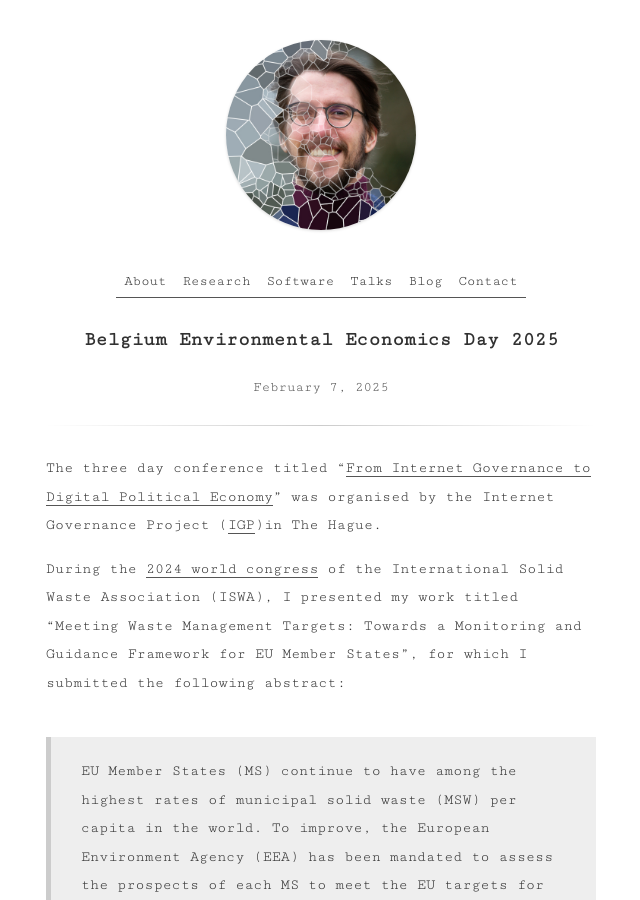
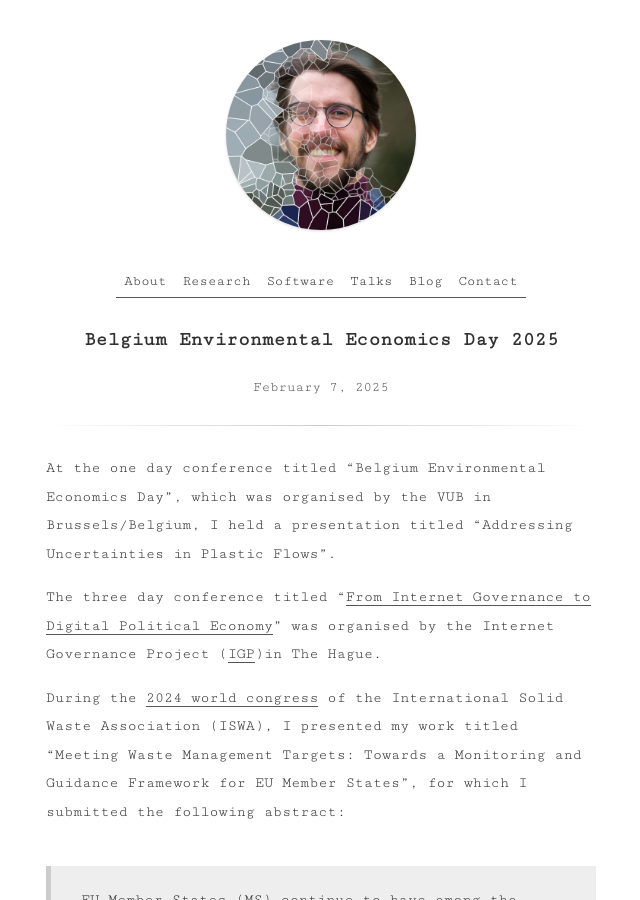
Before and after one commit to Christovis/Christovis.github.io, a Jekyll site: the page built from _talks/2025-02-07-talks-beed.md, in a window 1280 px wide and 900 px high. Shown: the whole window, without its empty margins (319-959 px from the left). Built offline with Jekyll 4.4.1, drawn with Linux system fonts in a browser that asks for light colours; some of the changed lines change nothing that is shown.

Commit message:
fix 404 error

```diff
--- a/_talks/2025-02-07-talks-beed.md
+++ b/_talks/2025-02-07-talks-beed.md
@@ -7,6 +7,8 @@
 author: Christoph Becker
 ---
 
+
+At the one day conference titled "Belgium Environmental Economics Day", which was organised by the VUB in Brussels/Belgium, I held a presentation titled "Addressing Uncertainties in Plastic Flows".
 
 The three day conference titled "[From Internet Governance to Digital Political Economy](https://www.internetgovernance.org/events/from-internet-governance-to-digital-political-economy/)" was organised
 by the Internet Governance Project ([IGP](https://www.internetgovernance.org/))in The Hague.
@@ -20,4 +22,4 @@
 >
 > Our indicator framework advances previous efforts, by taking an evidence-based, more holistic approach that captures and involves all relevant aspects and parties through the Bellagio principles. Furthermore, we uncover higher-order signals within the set of indicators by using a novel methodology based on state-of-the-art data analytics. The framework presents clear visuals that are easy to interpret for policymakers.
 
-> Slides are [here](/assets/talks/talks_ISWA_2024.pdf).
+> Slides are [here](/assets/talks/talks_BEED25.pdf).
```
